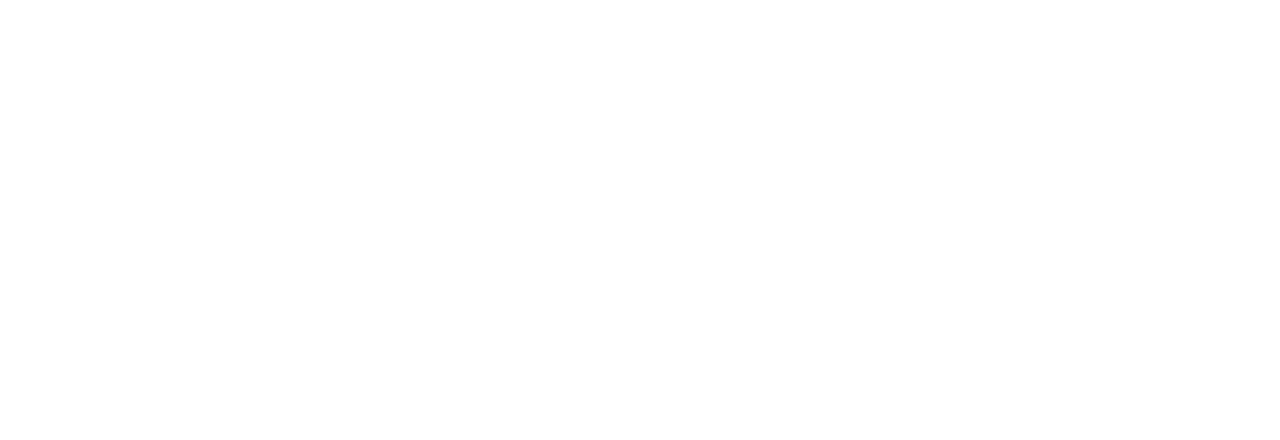
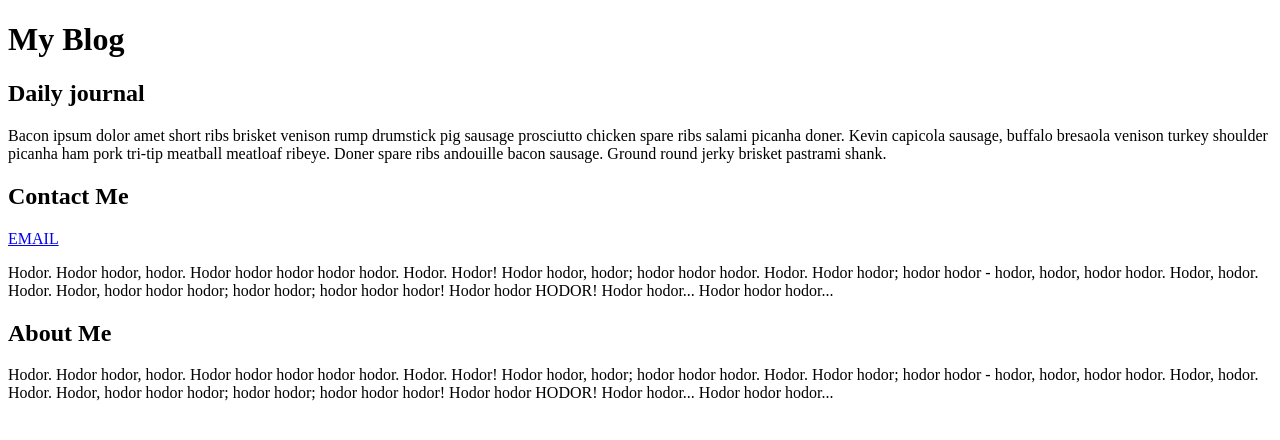
Before and after one commit to ayohana/blog, a plain HTML site: page index.html in a window 1280 px wide. Drawn offline with Linux system fonts and the light colour scheme.

Commit message:
add journal, contact, and about sections

```diff
--- a/index.html
+++ b/index.html
@@ -6,6 +6,26 @@
   </head>
   <body>
 
+    <h1>My Blog</h1>
+
+    <div class="journal">
+      <h2>Daily journal</h2>
+      <p>Bacon ipsum dolor amet short ribs brisket venison rump drumstick pig sausage prosciutto chicken spare ribs salami picanha doner. Kevin capicola sausage, buffalo bresaola venison turkey shoulder picanha ham pork tri-tip meatball meatloaf ribeye. Doner spare ribs andouille bacon sausage. Ground round jerky brisket pastrami shank.
+      </p>
+    </div>
+
+    <div class="contact">
+      <h2>Contact Me</h2>
+      <a href="mailto:test@test.com">EMAIL</a>
+      <p>Hodor. Hodor hodor, hodor. Hodor hodor hodor hodor hodor. Hodor. Hodor! Hodor hodor, hodor; hodor hodor hodor. Hodor. Hodor hodor; hodor hodor - hodor, hodor, hodor hodor. Hodor, hodor. Hodor. Hodor, hodor hodor hodor; hodor hodor; hodor hodor hodor! Hodor hodor HODOR! Hodor hodor... Hodor hodor hodor...
+      </p>
+    </div>
+
+    <div class="about">
+      <h2>About Me</h2>
+      <p>Hodor. Hodor hodor, hodor. Hodor hodor hodor hodor hodor. Hodor. Hodor! Hodor hodor, hodor; hodor hodor hodor. Hodor. Hodor hodor; hodor hodor - hodor, hodor, hodor hodor. Hodor, hodor. Hodor. Hodor, hodor hodor hodor; hodor hodor; hodor hodor hodor! Hodor hodor HODOR! Hodor hodor... Hodor hodor hodor...
+      </p>
+    </div>
 
   </body>
 </html>
```
